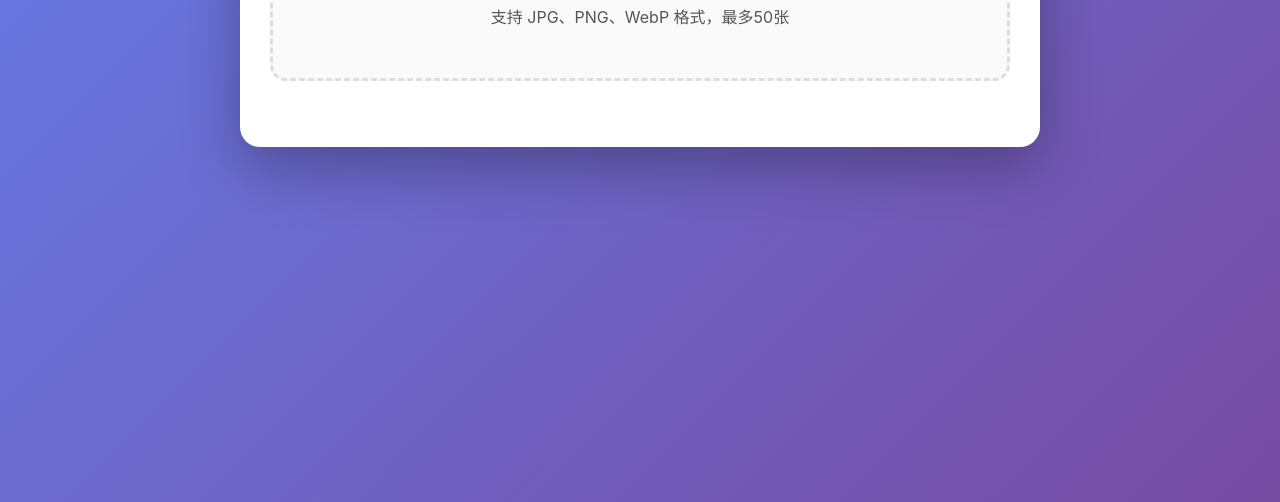
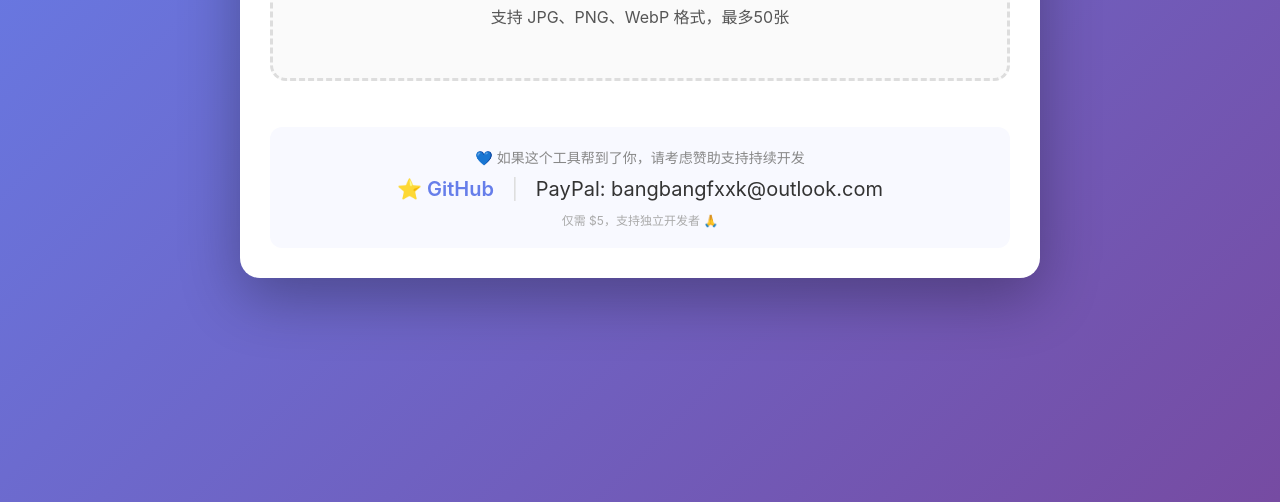
Before and after one commit to luczhan-open/SmartImage-Pro, a website: page public/index.html in a window 1280 px wide. Shown: the part 298-800 px from the top of the page. Drawn offline with Linux system fonts and the light colour scheme.

Commit message:
add PayPal payment info to UI

```diff
--- a/public/index.html
+++ b/public/index.html
@@ -50,6 +50,16 @@
     <span id="progressText">0%</span>
   </div>
   <div class="results" id="results"></div>
+
+  <div class="support-section" style="margin-top:30px;padding:20px;background:#f8f9ff;border-radius:12px;text-align:center;">
+    <p style="font-size:14px;color:#888;">💙 如果这个工具帮到了你，请考虑赞助支持持续开发</p>
+    <p style="font-size:20px;margin:10px 0;">
+      <a href="https://github.com/luczhan-open/SmartImage-Pro" style="text-decoration:none;color:#667eea;font-weight:600;">⭐ GitHub</a>
+      <span style="margin:0 12px;color:#ddd;">|</span>
+      <span style="color:#333;">PayPal: bangbangfxxk@outlook.com</span>
+    </p>
+    <p style="font-size:12px;color:#aaa;">仅需 $5，支持独立开发者 🙏</p>
+  </div>
 </div>
 
 <div id="toast" class="toast"></div>
```
Also changed, not shown: README.md.
